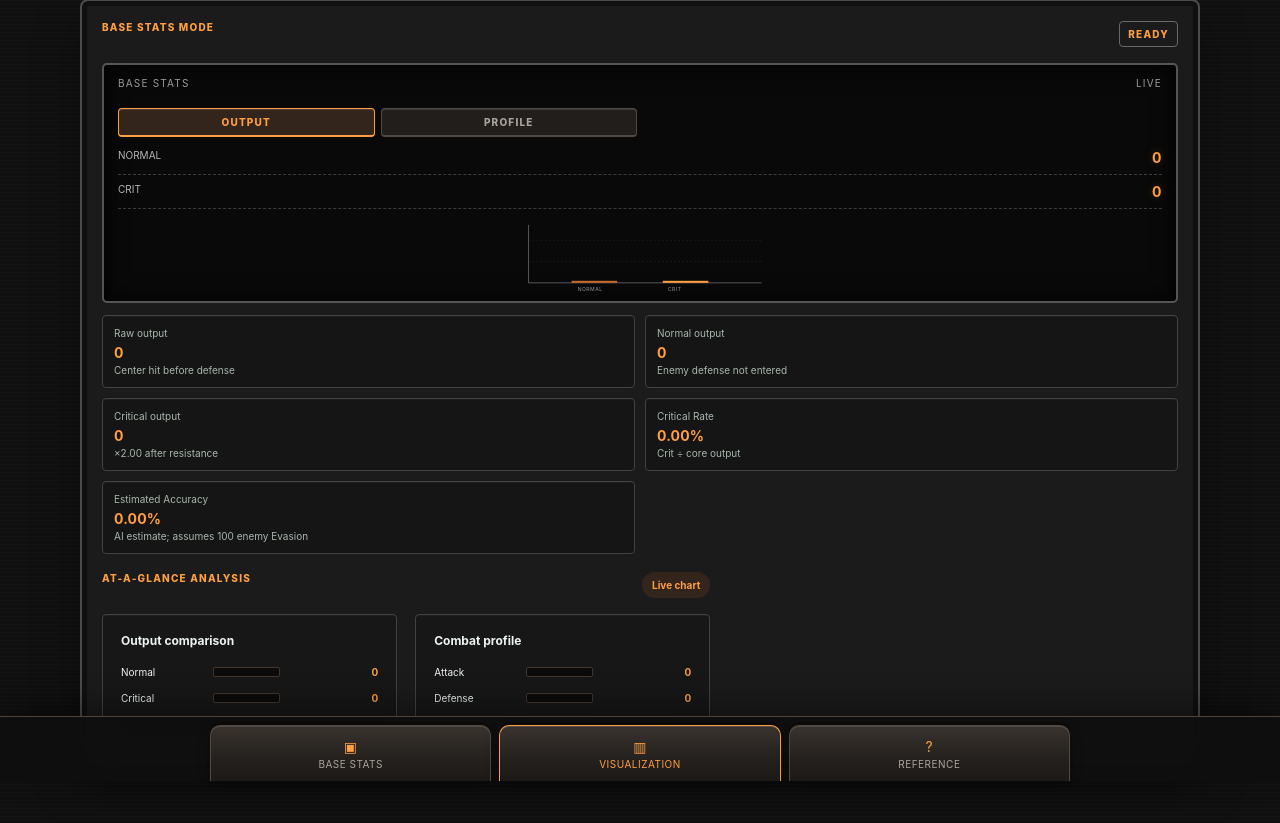
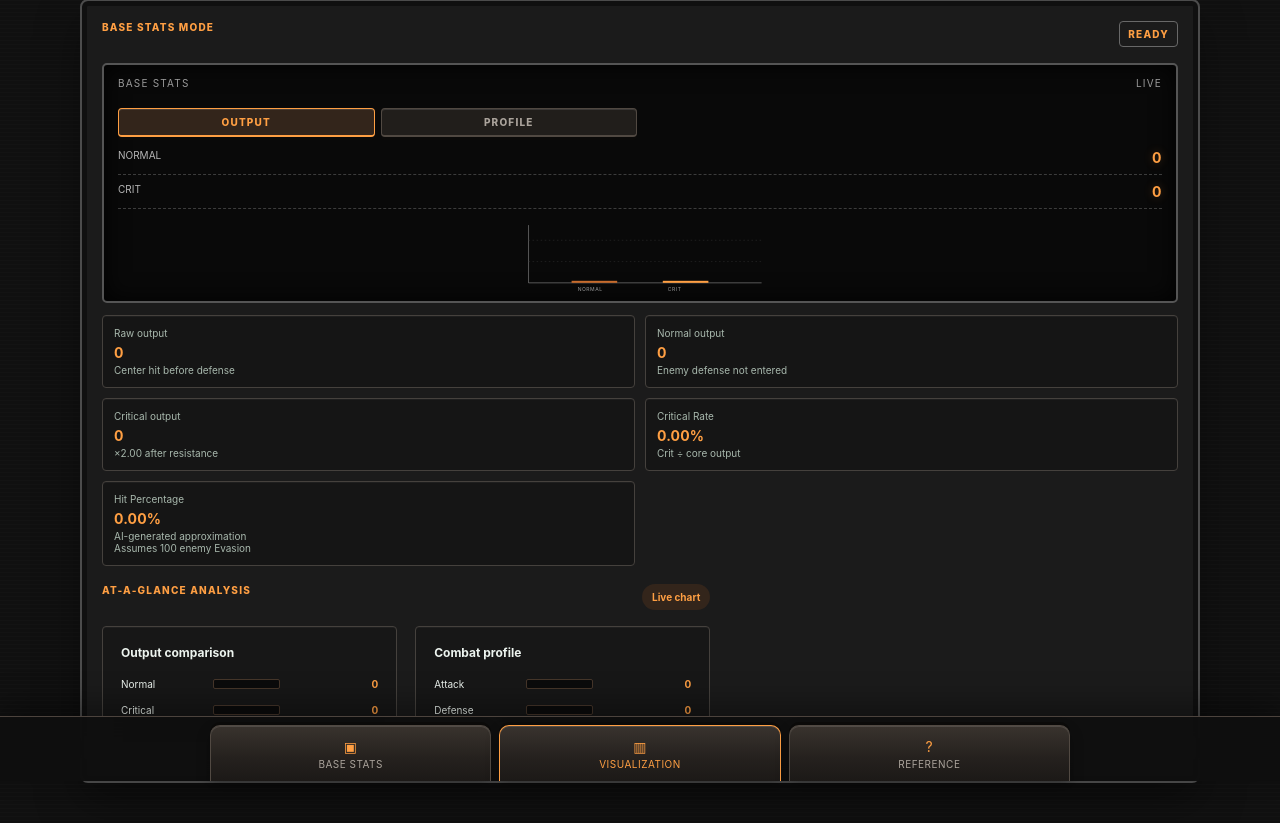
Before and after one commit to Jo11yPirate/WHOA_Adventure_Calculator, a Flask app: page / in a window 1280 px wide, after a click that opens the changed part. Shown: the part 19-842 px from the top of the page. Before the commit the page ends 800 px from the top, so only its background shows below. Run offline with Flask 3, Linux system fonts and the light colour scheme.

Commit message:
Rename hit percentage estimate
Co-authored-by: Copilot <223556219+Copilot@users.noreply.github.com>

```diff
--- a/app.py
+++ b/app.py
@@ -76,7 +76,7 @@ FORMULA_GUIDANCE = {
     "Healing output": "ATK + Penetration + Hit",
     "Critical damage/healing": "Normal Center Hit × 2.00",
     "Damage bonus": "1 + Damage Bonus %",
-    "Estimated accuracy (AI-generated approximation)": "min(100, Hit Rating ÷ assumed enemy Evasion × 100), assuming 100 Evasion",
+    "Hit percentage (AI-generated approximation)": "min(100, Hit Rating ÷ assumed enemy Evasion × 100), assuming 100 Evasion",
     "Floating output": "Observed in-game; exact range pending",
     "Tank damage received": "Incoming Boss Damage × (1 − min(DMG Red %, 90%)) / [1 + (Defense Score × Defense Bonus %)]",
 }
--- a/templates/index.html
+++ b/templates/index.html
@@ -141,7 +141,7 @@
               <article class="metric"><span>Normal output</span><strong id="res-normal">{{ "{:,.0f}".format(stats.mitigated_output) }}</strong><small id="log-mitigation">Enemy defense not entered</small></article>
               <article class="metric"><span>Critical output</span><strong id="res-crit">{{ "{:,.0f}".format(stats.critical_output) }}</strong><small id="log-crit-mult">×{{ "%.2f"|format(stats.critical_multiplier) }} after resistance</small></article>
               <article class="metric"><span>Critical Rate</span><strong id="res-critical-rate">{{ "%.2f"|format(stats.critical_rate) }}%</strong><small>Crit ÷ core output</small></article>
-              <article class="metric"><span>Estimated Accuracy</span><strong id="res-estimated-accuracy">{{ "%.2f"|format(stats.estimated_accuracy) }}%</strong><small>AI estimate; assumes 100 enemy Evasion</small></article>
+              <article class="metric"><span>Hit Percentage</span><strong id="res-estimated-accuracy">{{ "%.2f"|format(stats.estimated_accuracy) }}%</strong><small>AI-generated approximation<br>Assumes 100 enemy Evasion</small></article>
             </div>
             <div class="recommendation warrior-only">
               <p class="eyebrow">Warrior Survivability</p>
@@ -207,7 +207,7 @@
               <article class="metric"><span>Normal output</span><strong id="res-normal">0</strong><small id="log-mitigation">Enemy defense not entered</small></article>
               <article class="metric"><span>Critical output</span><strong id="res-crit">0</strong><small id="log-crit-mult">×1.50</small></article>
               <article class="metric"><span>Critical Rate</span><strong id="res-critical-rate">0.00%</strong><small>Crit ÷ core output</small></article>
-              <article class="metric"><span>Estimated Accuracy</span><strong id="res-estimated-accuracy">0.00%</strong><small>AI estimate; assumes 100 enemy Evasion</small></article>
+              <article class="metric"><span>Hit Percentage</span><strong id="res-estimated-accuracy">0.00%</strong><small>AI-generated approximation<br>Assumes 100 enemy Evasion</small></article>
             </div>
             <div class="recommendation warrior-only">
               <p class="eyebrow">Tank result</p>
@@ -256,7 +256,7 @@
           {% endfor %}
         </div>
         <div class="formula-guide">
-          <div class="section-heading"><div><p class="eyebrow">Formula guide</p><h2>Equations</h2></div></div>
+          <div class="section-heading"><div><p class="eyebrow">Formula guide</p></div></div>
           <div class="formula-list">
             {% for name, formula in formula_guidance.items() %}
               <div class="{{ 'warrior-only' if name == 'Tank damage received' else '' }}"><strong>{{ name }}</strong><code>{{ formula }}</code></div>
```
